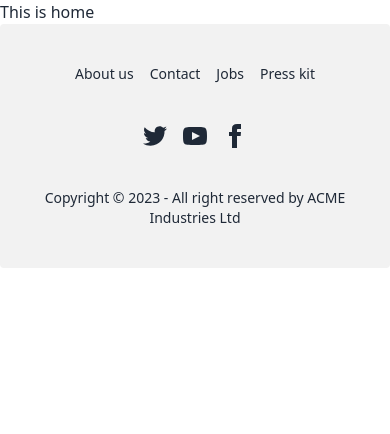
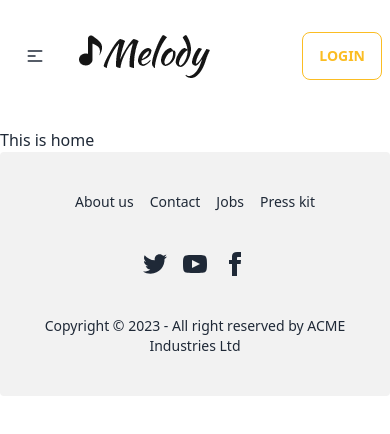
Before and after one commit to Jihad710/melody-school-client, a React (Vite) app: page / in a window 390 px wide. Shown: the top 434 px of the page. Built offline with nearby package versions, Linux system fonts and the light colour scheme.

Commit message:
navbar design done

```diff
--- a/package.json
+++ b/package.json
@@ -14,6 +14,7 @@
     "match-sorter": "^6.3.1",
     "react": "^18.2.0",
     "react-dom": "^18.2.0",
+    "react-icons": "^4.9.0",
     "react-router-dom": "^6.12.0",
     "sort-by": "^1.2.0"
   },
--- a/src/Layout/Main.jsx
+++ b/src/Layout/Main.jsx
@@ -1,11 +1,15 @@
 import { Outlet } from "react-router-dom";
 
 import Footer from "../Pages/Shared/Footer/Footer";
+import Navbar from "../Pages/Shared/Navbar/Navbar";
 
 
 const Main = () => {
     return (
         <div>
+
+
+            <Navbar></Navbar>
             <Outlet></Outlet>
             <Footer></Footer>
         </div>
--- a/src/Pages/Shared/Navbar/Navbar.jsx
+++ b/src/Pages/Shared/Navbar/Navbar.jsx
@@ -1,11 +1,67 @@
+import logo from '../../../assets/logo-default-131x43.png'
+import { Link } from "react-router-dom";
+
 
 
 const Navbar = () => {
-    return (
-        <div>
-            <h2>navbar</h2>
+
+
+
+
+
+  const navItems = (
+    <>
+      <li>
+        <Link to='/'>Home</Link>
+      </li>
+      <li><Link to='/about'>About</Link></li>
+
+
+
+
+    </>
+  );
+  return (
+    <div className="navbar  z-10 bg-base-100 h-28 mb-4">
+      <div className="navbar-start">
+        <div className="dropdown">
+          <label tabIndex={0} className="btn btn-ghost lg:hidden">
+            <svg
+              xmlns="http://www.w3.org/2000/svg"
+              className="h-5 w-5"
+              fill="none"
+              viewBox="0 0 24 24"
+              stroke="currentColor"
+            >
+              <path
+                strokeLinecap="round"
+                strokeLinejoin="round"
+                strokeWidth="2"
+                d="M4 6h16M4 12h8m-8 6h16"
+              />
+            </svg>
+          </label>
+          <ul
+            tabIndex={0}
+            className="menu menu-compact dropdown-content mt-3 p-2 shadow bg-base-100 rounded-box w-52">
+
+              {navItems}
+            </ul>
         </div>
-    );
+        <Link to="/" className="btn btn-ghost normal-case text-xl">
+          <img src={logo} alt="" />
+        </Link>
+      </div>
+      <div className="navbar-center hidden lg:flex">
+        <ul className="menu menu-horizontal px-1">
+         {navItems}
+        </ul>
+      </div>
+      <div className="navbar-end">
+      <button className="btn btn-outline btn-warning">Login</button>
+      </div>
+    </div>
+  );
 };
 
 export default Navbar;
--- a/src/main.jsx
+++ b/src/main.jsx
@@ -11,6 +11,9 @@
 
 ReactDOM.createRoot(document.getElementById('root')).render(
   <React.StrictMode>
+    <div className='max-w-screen-xl mx-auto'>
     <RouterProvider router={router} />
+    </div>
+
   </React.StrictMode>,
 )
```
Also changed, not shown: src/assets/logo-default-131x43.png (added), 1 other file (tests, documents, lock files or other folders).
